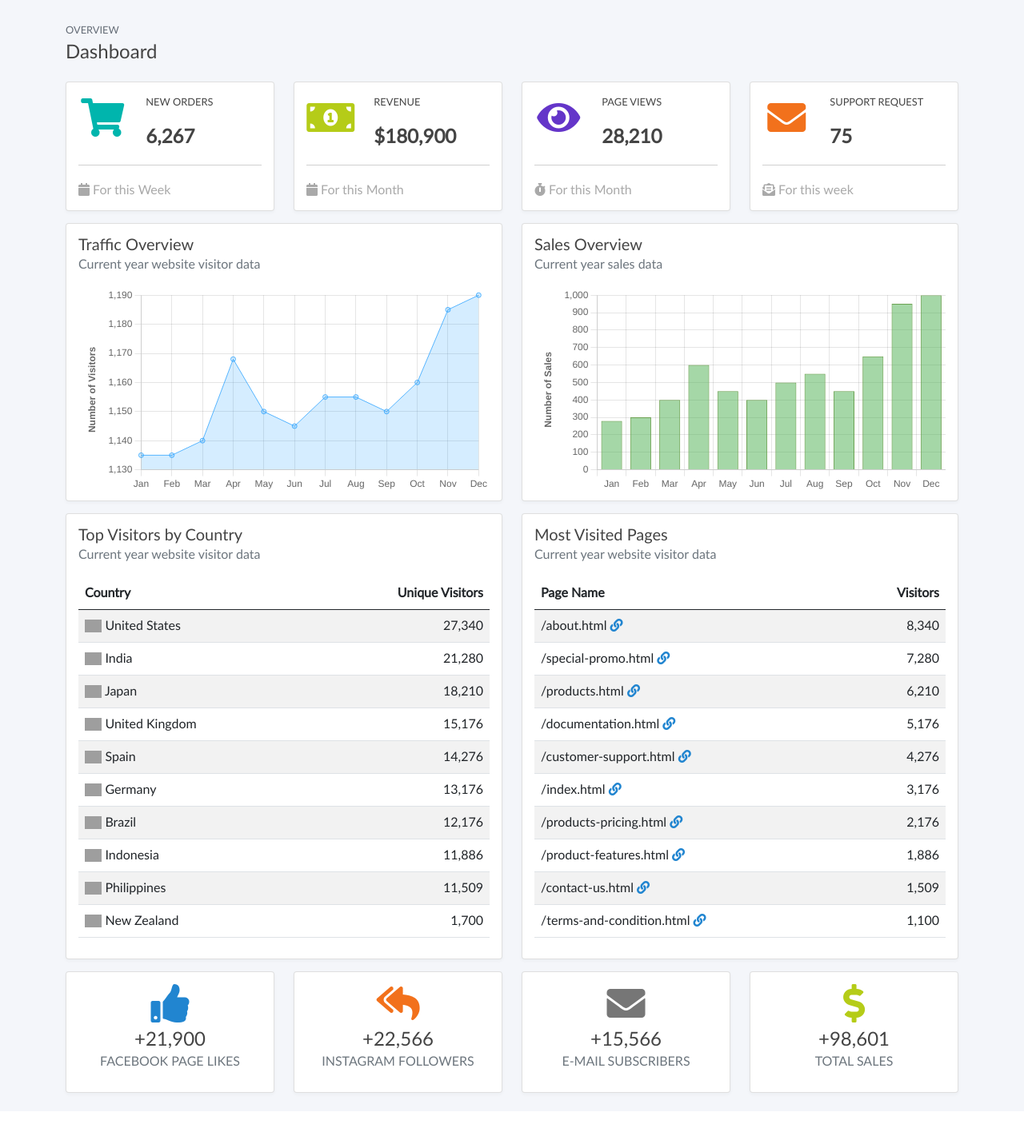
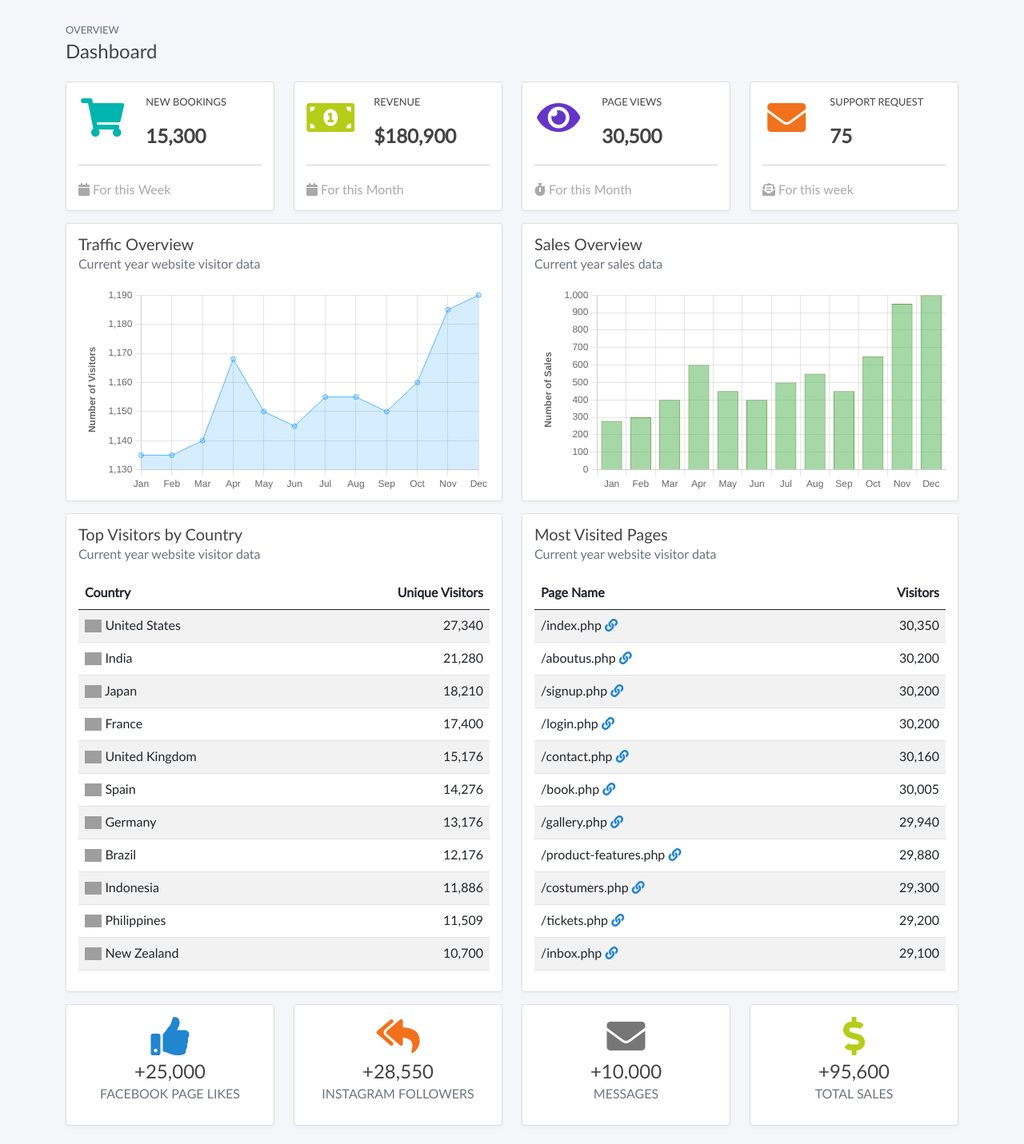
Before and after one commit to ardamazreku/travelbooking, a PHP site: page /admin/index.php in a window 1280 px wide. Shown: the whole page at 80% size. Before the commit the page ends 1371 px from the top, so only its background shows below. Run offline with PHP 8.4, Linux system fonts and the light colour scheme; the visitor is signed in with stand-in values (Sample User, id 1); data comes from the database, SQL or seed files in the repository; grey boxes are pictures that could not be loaded.

Commit message:
admupdate

```diff
--- a/admin/index.php
+++ b/admin/index.php
@@ -44,8 +44,8 @@ if(isset($_SESSION['email']) && isset($_SESSION['roli'])) {
                                         </div>
                                         <div class="col-sm-8">
                                             <div class="detail">
-                                                <p class="detail-subtitle">New Orders</p>
-                                                <span class="number">6,267</span>
+                                                <p class="detail-subtitle">New bookings</p>
+                                                <span class="number">15,300</span>
                                             </div>
                                         </div>
                                     </div>
@@ -95,7 +95,7 @@ if(isset($_SESSION['email']) && isset($_SESSION['roli'])) {
                                         <div class="col-sm-8">
                                             <div class="detail">
                                                 <p class="detail-subtitle">Page views</p>
-                                                <span class="number">28,210</span>
+                                                <span class="number">30,500</span>
                                             </div>
                                         </div>
                                     </div>
@@ -194,6 +194,10 @@ if(isset($_SESSION['email']) && isset($_SESSION['roli'])) {
                                                     <td class="text-end">18,210</td>
                                                 </tr>
                                                 <tr>
+                                                    <td><i class="flag-icon flag-icon-fr"></i> France</td>
+                                                    <td class="text-end">17,400</td>
+                                                </tr>
+                                                <tr>
                                                     <td><i class="flag-icon flag-icon-gb"></i> United Kingdom</td>
                                                     <td class="text-end">15,176</td>
                                                 </tr>
@@ -219,7 +223,7 @@ if(isset($_SESSION['email']) && isset($_SESSION['roli'])) {
                                                 </tr>
                                                 <tr>
                                                     <td><i class="flag-icon flag-icon-nz"></i> New Zealand</td>
-                                                    <td class="text-end">1,700</td>
+                                                    <td class="text-end">10,700</td>
                                                 </tr>
                                             </tbody>
                                         </table>
@@ -244,44 +248,48 @@ if(isset($_SESSION['email']) && isset($_SESSION['roli'])) {
                                             </thead>
                                             <tbody>
                                                 <tr>
-                                                    <td>/about.html <a href="#"><i class="fas fa-link blue"></i></a></td>
-                                                    <td class="text-end">8,340</td>
+                                                    <td>/index.php <a href="#"><i class="fas fa-link blue"></i></a></td>
+                                                    <td class="text-end">30,350</td>
                                                 </tr>
                                                 <tr>
-                                                    <td>/special-promo.html <a href="#"><i class="fas fa-link blue"></i></a></td>
-                                                    <td class="text-end">7,280</td>
+                                                    <td>/aboutus.php <a href="#"><i class="fas fa-link blue"></i></a></td>
+                                                    <td class="text-end">30,200</td>
                                                 </tr>
                                                 <tr>
-                                                    <td>/products.html <a href="#"><i class="fas fa-link blue"></i></a></td>
-                                                    <td class="text-end">6,210</td>
+                                                    <td>/signup.php <a href="#"><i class="fas fa-link blue"></i></a></td>
+                                                    <td class="text-end">30,200</td>
                                                 </tr>
                                                 <tr>
-                                                    <td>/documentation.html <a href="#"><i class="fas fa-link blue"></i></a></td>
-                                                    <td class="text-end">5,176</td>
+                                                    <td>/login.php <a href="#"><i class="fas fa-link blue"></i></a></td>
+                                                    <td class="text-end">30,200</td>
                                                 </tr>
                                                 <tr>
-                                                    <td>/customer-support.html <a href="#"><i class="fas fa-link blue"></i></a></td>
-                                                    <td class="text-end">4,276</td>
+                                                    <td>/contact.php <a href="#"><i class="fas fa-link blue"></i></a></td>
+                                                    <td class="text-end">30,160</td>
                                                 </tr>
                                                 <tr>
-                                                    <td>/index.html <a href="#"><i class="fas fa-link blue"></i></a></td>
-                                                    <td class="text-end">3,176</td>
+                                                    <td>/book.php <a href="#"><i class="fas fa-link blue"></i></a></td>
+                                                    <td class="text-end">30,005</td>
                                                 </tr>
                                                 <tr>
-                                                    <td>/products-pricing.html <a href="#"><i class="fas fa-link blue"></i></a></td>
-                                                    <td class="text-end">2,176</td>
+                                                    <td>/gallery.php <a href="#"><i class="fas fa-link blue"></i></a></td>
+                                                    <td class="text-end">29,940</td>
                                                 </tr>
                                                 <tr>
-                                                    <td>/product-features.html <a href="#"><i class="fas fa-link blue"></i></a></td>
-                                                    <td class="text-end">1,886</td>
+                                                    <td>/product-features.php <a href="#"><i class="fas fa-link blue"></i></a></td>
+                                                    <td class="text-end">29,880</td>
                                                 </tr>
                                                 <tr>
-                                                    <td>/contact-us.html <a href="#"><i class="fas fa-link blue"></i></a></td>
-                                                    <td class="text-end">1,509</td>
+                                                    <td>/costumers.php <a href="#"><i class="fas fa-link blue"></i></a></td>
+                                                    <td class="text-end">29,300</td>
                                                 </tr>
                                                 <tr>
-                                                    <td>/terms-and-condition.html <a href="#"><i class="fas fa-link blue"></i></a></td>
-                                                    <td class="text-end">1,100</td>
+                                                    <td>/tickets.php <a href="#"><i class="fas fa-link blue"></i></a></td>
+                                                    <td class="text-end">29,200</td>
+                                                </tr>
+                                                <tr>
+                                                    <td>/inbox.php <a href="#"><i class="fas fa-link blue"></i></a></td>
+                                                    <td class="text-end">29,100</td>
                                                 </tr>
                                             </tbody>
                                         </table>
@@ -297,7 +305,7 @@ if(isset($_SESSION['email']) && isset($_SESSION['roli'])) {
                                     <div class="row">
                                         <div class="dfd text-center">
                                             <i class="blue large-icon mb-2 fas fa-thumbs-up"></i>
-                                            <h4 class="mb-0">+21,900</h4>
+                                            <h4 class="mb-0">+25,000</h4>
                                             <p class="text-muted">FACEBOOK PAGE LIKES</p>
                                         </div>
                                     </div>
@@ -310,7 +318,7 @@ if(isset($_SESSION['email']) && isset($_SESSION['roli'])) {
                                     <div class="row">
                                         <div class="dfd text-center">
                                             <i class="orange large-icon mb-2 fas fa-reply-all"></i>
-                                            <h4 class="mb-0">+22,566</h4>
+                                            <h4 class="mb-0">+28,550</h4>
                                             <p class="text-muted">INSTAGRAM FOLLOWERS</p>
                                         </div>
                                     </div>
@@ -323,8 +331,8 @@ if(isset($_SESSION['email']) && isset($_SESSION['roli'])) {
                                     <div class="row">
                                         <div class="dfd text-center">
                                             <i class="grey large-icon mb-2 fas fa-envelope"></i>
-                                            <h4 class="mb-0">+15,566</h4>
-                                            <p class="text-muted">E-MAIL SUBSCRIBERS</p>
+                                            <h4 class="mb-0">+10.000</h4>
+                                            <p class="text-muted">MESSAGES</p>
                                         </div>
                                     </div>
                                 </div>
@@ -336,7 +344,7 @@ if(isset($_SESSION['email']) && isset($_SESSION['roli'])) {
                                     <div class="row">
                                         <div class="dfd text-center">
                                             <i class="olive large-icon mb-2 fas fa-dollar-sign"></i>
-                                            <h4 class="mb-0">+98,601</h4>
+                                            <h4 class="mb-0">+95,600</h4>
                                             <p class="text-muted">TOTAL SALES</p>
                                         </div>
                                     </div>
--- a/admin/roles.php
+++ b/admin/roles.php
@@ -97,9 +97,7 @@ if($_SESSION['roli'] == 1) {
                                         <td title="roli"><?= $row['roli'] ?></td>
                                         <td><?= $row['r_pershkrimi'] ?></td>
                                         <td class="text-end">
-                                            <a href="permissions.html" class="btn btn-outline-secondary btn-rounded"><i class="fas fa-toggle-on"></i></a>
                                             <a href="" class="btn btn-outline-info btn-rounded"><i class="fas fa-pen"></i></a>
-                                            <a href="src/validate/deleteRoliDB.php?id=<?=$row['roli']?>" class="btn btn-outline-danger btn-rounded"><i class="fas fa-trash"></i></a>
                                         </td>
                                     </tr>
                                 <?php endwhile; ?>
--- a/admin/src/components/navbar.php
+++ b/admin/src/components/navbar.php
@@ -4,16 +4,16 @@
     </div>
     <ul class="list-unstyled components text-secondary">
         <li>
-            <a href="index.php"><i class="fas fa-home"></i> Dashboard </a>
+            <a href="index.php"><i class="fas fa-home"></i>Dashboard</a>
         </li>
         <li>
-            <a href="profile.php"><i class="fas fa-user-shield"></i> Account </a>
+            <a href="profile.php"><i class="fas fa-user-shield"></i>Account</a>
         </li>
         <li>
             <a href="users.php"><i class="fas fa-user-friends"></i>Users</a>
         </li>
         <li>
-            <a href="settings.php"><i class="fas fa-cog"></i>Settings</a>
+            <a href="inboxdb.php"><i class="fas fa-envelope"></i>Inbox</a>
         </li>
     </ul>
 </nav>
--- a/admin/src/components/navbarProfile.php
+++ b/admin/src/components/navbarProfile.php
@@ -25,8 +25,9 @@ $email = $_SESSION['email'];
                     </a>
                     <div class="dropdown-menu dropdown-menu-end nav-link-menu">
                         <ul class="nav-list">
+                            <li><a href="index.php"><i class="fas fa-home"></i>Dashboard</a></li>
                             <li><a href="profile.php" class="dropdown-item"><i class="fas fa-address-card"></i> Profile</a></li>
-                            <li><a href="settings.php" class="dropdown-item"><i class="fas fa-cog"></i> Settings</a></li>
+
                             <div class="dropdown-divider"></div>
                             <li><a href="src/validate/logOut.php" class="dropdown-item"><i class="fas fa-sign-out-alt"></i> Logout</a></li>
                         </ul>
--- a/admin/src/validate/deleteUserDB.php
+++ b/admin/src/validate/deleteUserDB.php
@@ -5,8 +5,8 @@ require "../../../database/connect.php";
 
 //marrja e te dhenave me metoden GET
 if(isset($_SESSION['email']) && isset($_SESSION['roli']) && $_SESSION['roli'] == 1 && isset($_GET['id'])) {
+
     $id = $_GET['id'];
-
     $deleteQuery = "DELETE FROM perdoruesi where id='$id'";
 
     //ekzekutimi i query-it per fshirjen
--- a/admin/src/validate/loginValidate.php
+++ b/admin/src/validate/loginValidate.php
@@ -1,7 +1,7 @@
 <?php
 
 //konektimi me db
-$server = 'localhost:3307';
+$server = 'localhost:3306';
 $user = 'root';
 $password = '';
 $dbName = 'travelbooking';
--- a/admin/users.php
+++ b/admin/users.php
@@ -10,7 +10,7 @@ if($_SESSION['roli'] == 1) {
     <meta charset="utf-8">
     <meta name="viewport" content="width=device-width, initial-scale=1, shrink-to-fit=no">
     <meta http-equiv="X-UA-Compatible" content="IE=edge">
-    <title> Users | SteCord </title>
+    <title>Users</title>
     <link href="assets/vendor/fontawesome/css/fontawesome.min.css" rel="stylesheet">
     <link href="assets/vendor/fontawesome/css/solid.min.css" rel="stylesheet">
     <link href="assets/vendor/fontawesome/css/brands.min.css" rel="stylesheet">
--- a/contact.php
+++ b/contact.php
@@ -138,7 +138,7 @@ if(isset($_POST["send"]))
 <?php include "includes/template/footer.php";?>
 
 <?php
-$conn=mysqli_connect("localhost: 3307","root","","travelbooking");
+$conn=mysqli_connect("localhost: 3306","root","","travelbooking");
 mysqli_select_db($conn,'travelbooking');
 
 $email = $_SESSION['email'];
--- a/database/connect.php
+++ b/database/connect.php
@@ -2,7 +2,7 @@
 
 //file-i qe na mundeson konektimin me db (e therrasim me funksionin require kudo qe na nevojitet te realizojme lidhjen me db)
 
-$servername = "localhost:3307";
+$servername = "localhost:3306";
 $username = "root";
 $password = "";
 $dbname = "travelbooking";
--- a/includes/functions/connect.php
+++ b/includes/functions/connect.php
@@ -2,7 +2,7 @@
 
 //file-i qe na mundeson konektimin me db (e therrasim me funksionin require kudo qe na nevojitet te realizojme lidhjen me db)
 
-$servername = "localhost:3307";
+$servername = "localhost:3306";
 $username = "root";
 $password = "";
 $dbname = "travelbooking";
--- a/includes/template/nav.php
+++ b/includes/template/nav.php
@@ -18,7 +18,7 @@
 			if(isset($_SESSION['roli'])){
 				//administrator
 				if($_SESSION['roli'] == 1){
-                    echo '<a href="contact.php"> CONTACT </a>';
+                    echo '<a href="admin/login.php"> CONTACT </a>';
 				}
 
 				//klient
--- a/includes/validate/loginValidate.php
+++ b/includes/validate/loginValidate.php
@@ -1,7 +1,7 @@
 <?php
 
 //konektimi me db
-$server = 'localhost:3307';
+$server = 'localhost:3306';
 $user = 'root';
 $password = '';
 $dbName = 'travelbooking';
--- a/server.php
+++ b/server.php
@@ -1,7 +1,7 @@
 <?php
 
 //konektimi me db
-$server = 'localhost:3307';
+$server = 'localhost:3306';
 $user = 'root';
 $password = '';
 $dbName = 'travelbooking';
```
Also changed, not shown: admin/inboxdb.php (added, +85 -0 lines), admin/settings.php (deleted, +0 -89 lines), admin/signup.php (+15 -17 lines), admin/src/validate/SignupValidate.php (+60 -48 lines), admin/src/validate/deleteRoliDB.php (deleted, +0 -27 lines), admin/src/validate/updateSettings.php (deleted, +0 -36 lines), gallery.php (+4 -4 lines).
